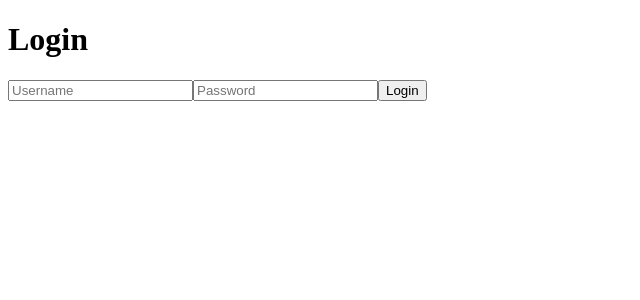
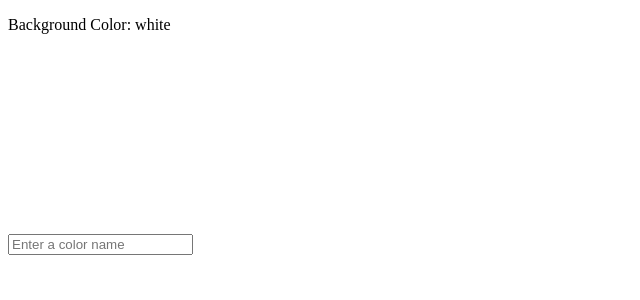
Before and after one commit to markohautala/React-practice-12, a React (Create React App) app in the folder my-app/: page / in a window 1280 px wide. Shown: the top 300 px of the page, without its empty margins (0-640 px from the left). Built offline with nearby package versions, Linux system fonts and the light colour scheme.

Commit message:
Add CallbackParent and add CallbackChild for color input functionality

```diff
--- a/my-app/src/App.js
+++ b/my-app/src/App.js
@@ -1,9 +1,9 @@
-import LoginComponent from "./components/LoginComponent";
+import CallbackParent from "./components/CallbackParent";
 
 function App() {
   return (
     <div>
-      <LoginComponent />
+      <CallbackParent/>
     </div>
   );
 }
--- /dev/null
+++ b/my-app/src/components/CallbackChild.jsx
@@ -0,0 +1,31 @@
+import React, { useState } from 'react';
+
+// This is a child component that will be rendered by the parent component
+const CallbackChild = ({ getColor }) => {
+  const [activeColor, setActiveColor] = useState('');
+
+  const handleChange = (e) => {
+    const colorValue = e.target.value;
+    setActiveColor(colorValue);
+
+    // Pass the color value to the parent component if it's not empty
+    if (colorValue.trim()) {
+      getColor(colorValue);
+    }
+  };
+
+  return (
+    <>
+      <input
+        type="text"
+        id="input"
+        aria-label="input for color change"
+        placeholder="Enter a color name"
+        onChange={handleChange}
+        value={activeColor}
+      />
+    </>
+  );
+};
+
+export default CallbackChild;
--- /dev/null
+++ b/my-app/src/components/CallbackParent.jsx
@@ -0,0 +1,24 @@
+import React, { useState } from 'react';
+import CallbackChild from './CallbackChild';
+
+// This is a parent component that will render the child component
+export default function CallbackParent() {
+  const [UIColor, setUIColor] = useState('white'); // Set a default color
+
+  // This function will be passed to the child component
+  const getColor = (color) => {
+    setUIColor(color); // Update the color in the state
+    console.log('Color received from child:', color);
+  };
+
+  return (
+    <>
+      {/* Apply the background color */}
+      <div style={{ backgroundColor: UIColor, height: '200px', width: '200px' }}>
+        <p>Background Color: {UIColor}</p> {/* Display the current color */}
+      </div>
+      <br />
+      <CallbackChild getColor={getColor} />
+    </>
+  );
+}
--- a/my-app/src/components/LoginComponent.jsx
+++ b/my-app/src/components/LoginComponent.jsx
@@ -18,8 +18,6 @@ const LoginComponent = () => {
       setIsLoggedIn(false)
     }
   }
-
-
 
   return (
     <>
```
